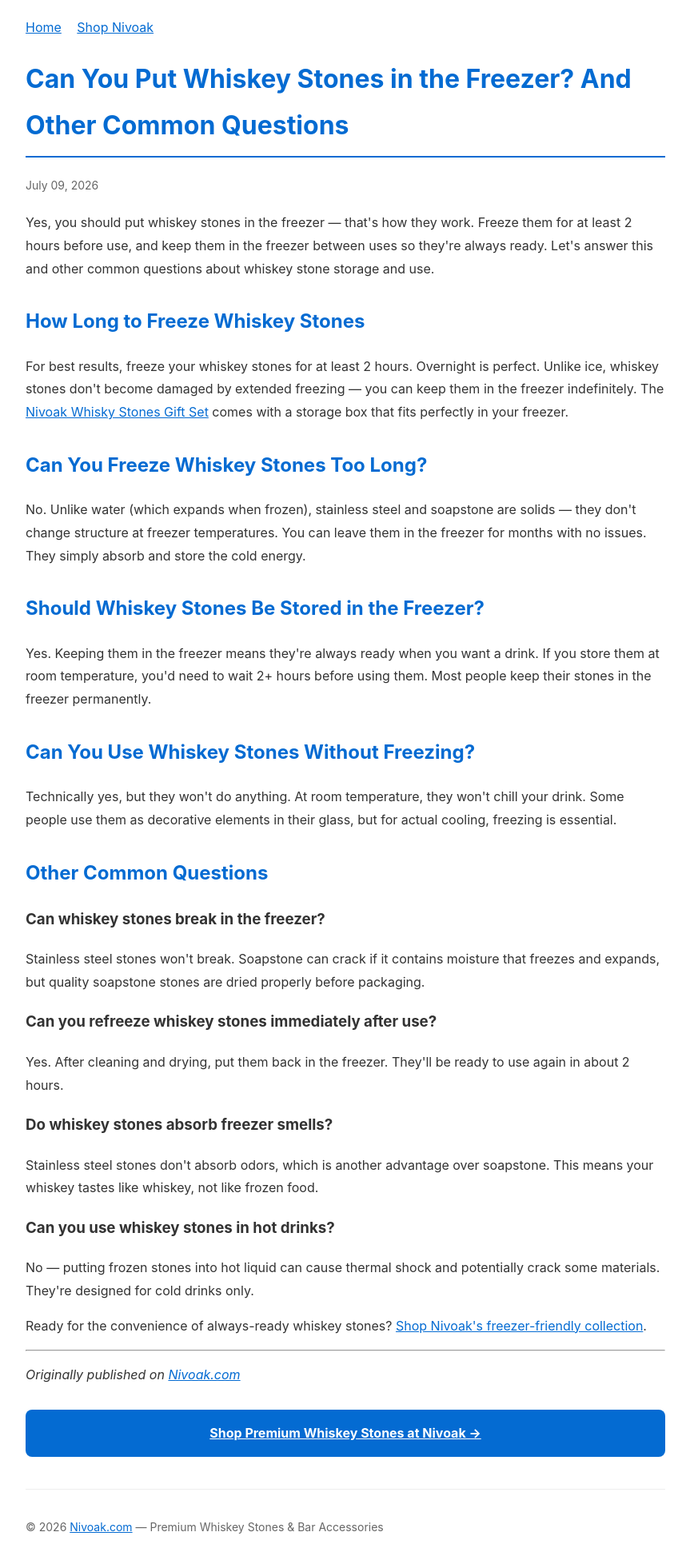
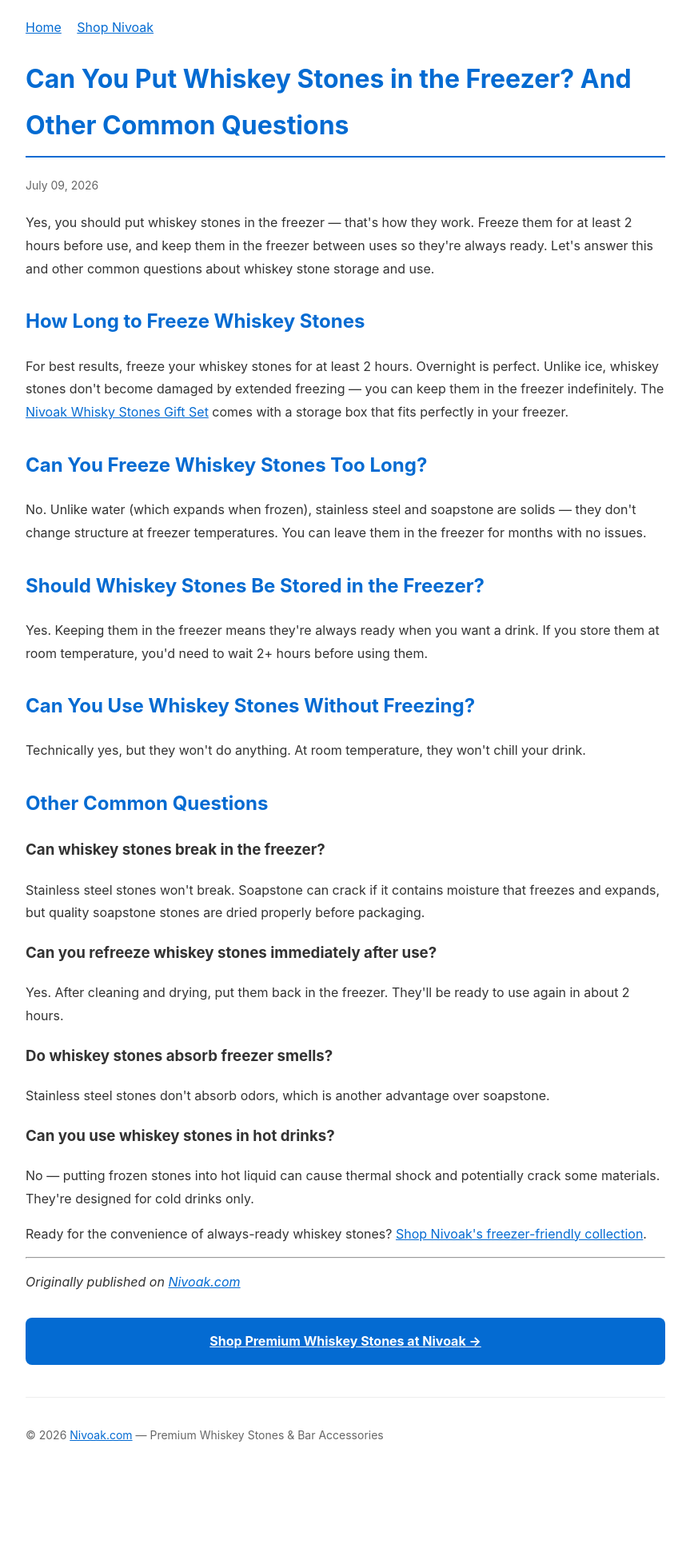
Before and after one commit to keikiqiu/nivoak-blog, a Jekyll site: the page built from _posts/2026-07-09-can-you-put-whiskey-stones-in-freezer.md, in a window 1280 px wide. Shown: the whole page at 80% size, without its empty margins (208-1071 px from the left). Built offline with Jekyll 4.4.1, drawn with Linux system fonts in a browser that asks for light colours; after the commit the page ends 1841 px from its top, so only the background shows below that.

```diff
--- a/_posts/2026-07-09-can-you-put-whiskey-stones-in-freezer.md
+++ b/_posts/2026-07-09-can-you-put-whiskey-stones-in-freezer.md
@@ -3,20 +3,19 @@
 date: 2026-07-09
 layout: default
 ---
-
 <p>Yes, you should put whiskey stones in the freezer — that's how they work. Freeze them for at least 2 hours before use, and keep them in the freezer between uses so they're always ready. Let's answer this and other common questions about whiskey stone storage and use.</p>
 
 <h2>How Long to Freeze Whiskey Stones</h2>
 <p>For best results, freeze your whiskey stones for at least 2 hours. Overnight is perfect. Unlike ice, whiskey stones don't become damaged by extended freezing — you can keep them in the freezer indefinitely. The <a href="https://nivoak.com/product/whisky-stones-gift-set-stainless-steel-ice-cubes/">Nivoak Whisky Stones Gift Set</a> comes with a storage box that fits perfectly in your freezer.</p>
 
 <h2>Can You Freeze Whiskey Stones Too Long?</h2>
-<p>No. Unlike water (which expands when frozen), stainless steel and soapstone are solids — they don't change structure at freezer temperatures. You can leave them in the freezer for months with no issues. They simply absorb and store the cold energy.</p>
+<p>No. Unlike water (which expands when frozen), stainless steel and soapstone are solids — they don't change structure at freezer temperatures. You can leave them in the freezer for months with no issues.</p>
 
 <h2>Should Whiskey Stones Be Stored in the Freezer?</h2>
-<p>Yes. Keeping them in the freezer means they're always ready when you want a drink. If you store them at room temperature, you'd need to wait 2+ hours before using them. Most people keep their stones in the freezer permanently.</p>
+<p>Yes. Keeping them in the freezer means they're always ready when you want a drink. If you store them at room temperature, you'd need to wait 2+ hours before using them.</p>
 
 <h2>Can You Use Whiskey Stones Without Freezing?</h2>
-<p>Technically yes, but they won't do anything. At room temperature, they won't chill your drink. Some people use them as decorative elements in their glass, but for actual cooling, freezing is essential.</p>
+<p>Technically yes, but they won't do anything. At room temperature, they won't chill your drink.</p>
 
 <h2>Other Common Questions</h2>
 
@@ -27,12 +26,11 @@
 <p>Yes. After cleaning and drying, put them back in the freezer. They'll be ready to use again in about 2 hours.</p>
 
 <h3>Do whiskey stones absorb freezer smells?</h3>
-<p>Stainless steel stones don't absorb odors, which is another advantage over soapstone. This means your whiskey tastes like whiskey, not like frozen food.</p>
+<p>Stainless steel stones don't absorb odors, which is another advantage over soapstone.</p>
 
 <h3>Can you use whiskey stones in hot drinks?</h3>
 <p>No — putting frozen stones into hot liquid can cause thermal shock and potentially crack some materials. They're designed for cold drinks only.</p>
 
 <p>Ready for the convenience of always-ready whiskey stones? <a href="https://nivoak.com/shop/">Shop Nivoak's freezer-friendly collection</a>.</p>
-
 ---
-*Originally published on [Nivoak.com](https://nivoak.com/?p=2789)*
+*Originally published on [Nivoak.com](https://nivoak.com/?p=2805)*
```
